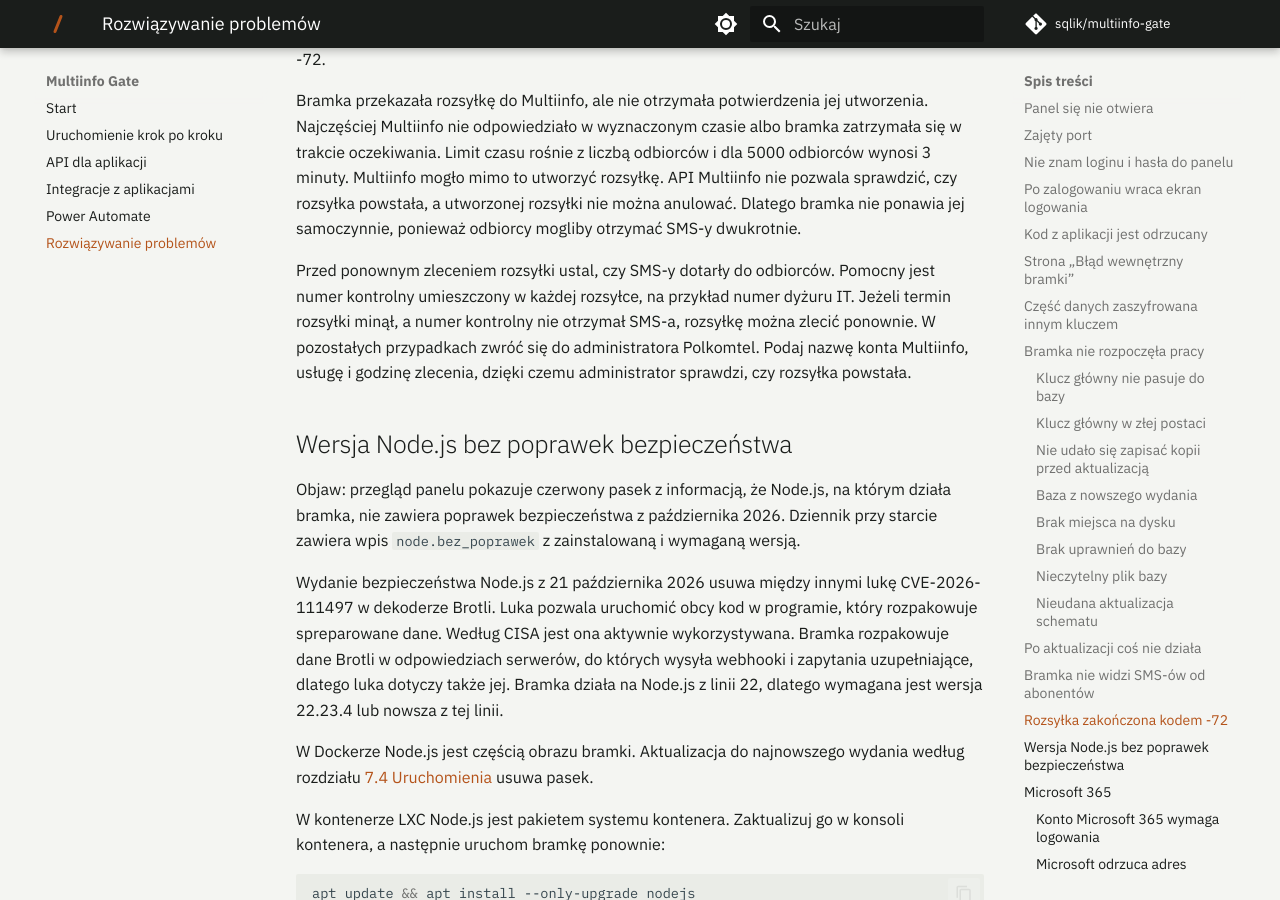
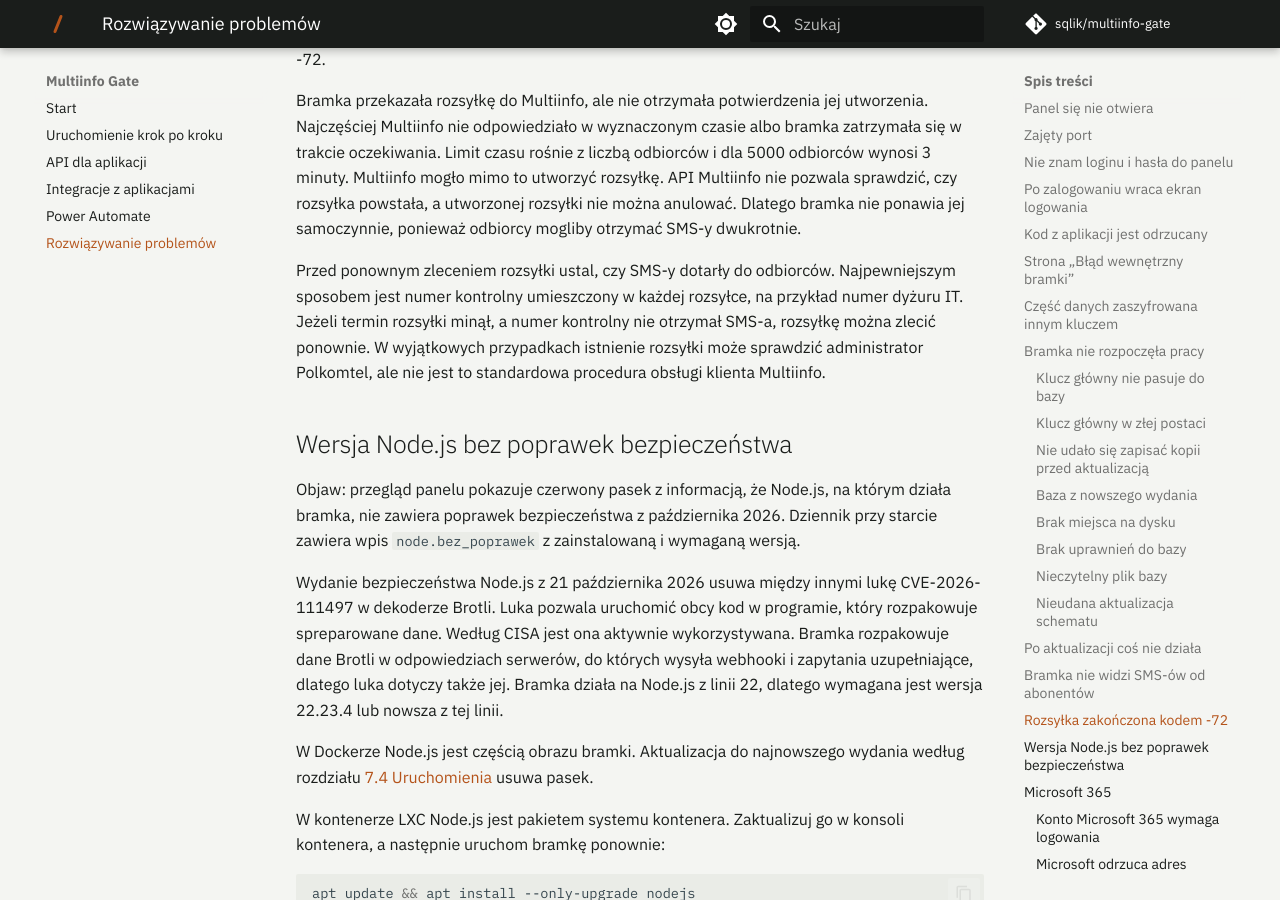
Before and after one commit to sqlik/multiinfo-gate, an MkDocs documentation site: the page built from docs/problemy.md, in a window 1280 px wide and 900 px high, scrolled down 9532 px. Built offline with MkDocs 1.6.1 and Material for MkDocs 9.7.7, drawn with Linux system fonts in a browser that asks for light colours; comment, search, counter and statistics services are not loaded.

Commit message:
Opis kodu -72: numer kontrolny zamiast pytania administratora Polkomtel

```diff
--- a/docs/problemy.md
+++ b/docs/problemy.md
@@ -360,11 +360,11 @@ utworzyć rozsyłkę. API Multiinfo nie pozwala sprawdzić, czy rozsyłka powsta
 nie można anulować. Dlatego bramka nie ponawia jej samoczynnie, ponieważ odbiorcy mogliby otrzymać
 SMS-y dwukrotnie.
 
-Przed ponownym zleceniem rozsyłki ustal, czy SMS-y dotarły do odbiorców. Pomocny jest numer
-kontrolny umieszczony w każdej rozsyłce, na przykład numer dyżuru IT. Jeżeli termin rozsyłki minął,
-a numer kontrolny nie otrzymał SMS-a, rozsyłkę można zlecić ponownie. W pozostałych przypadkach
-zwróć się do administratora Polkomtel. Podaj nazwę konta Multiinfo, usługę i godzinę zlecenia,
-dzięki czemu administrator sprawdzi, czy rozsyłka powstała.
+Przed ponownym zleceniem rozsyłki ustal, czy SMS-y dotarły do odbiorców. Najpewniejszym sposobem
+jest numer kontrolny umieszczony w każdej rozsyłce, na przykład numer dyżuru IT. Jeżeli termin
+rozsyłki minął, a numer kontrolny nie otrzymał SMS-a, rozsyłkę można zlecić ponownie. W wyjątkowych
+przypadkach istnienie rozsyłki może sprawdzić administrator Polkomtel, ale nie jest to standardowa
+procedura obsługi klienta Multiinfo.
 
 ## Wersja Node.js bez poprawek bezpieczeństwa {#wersja-node}
 
```
